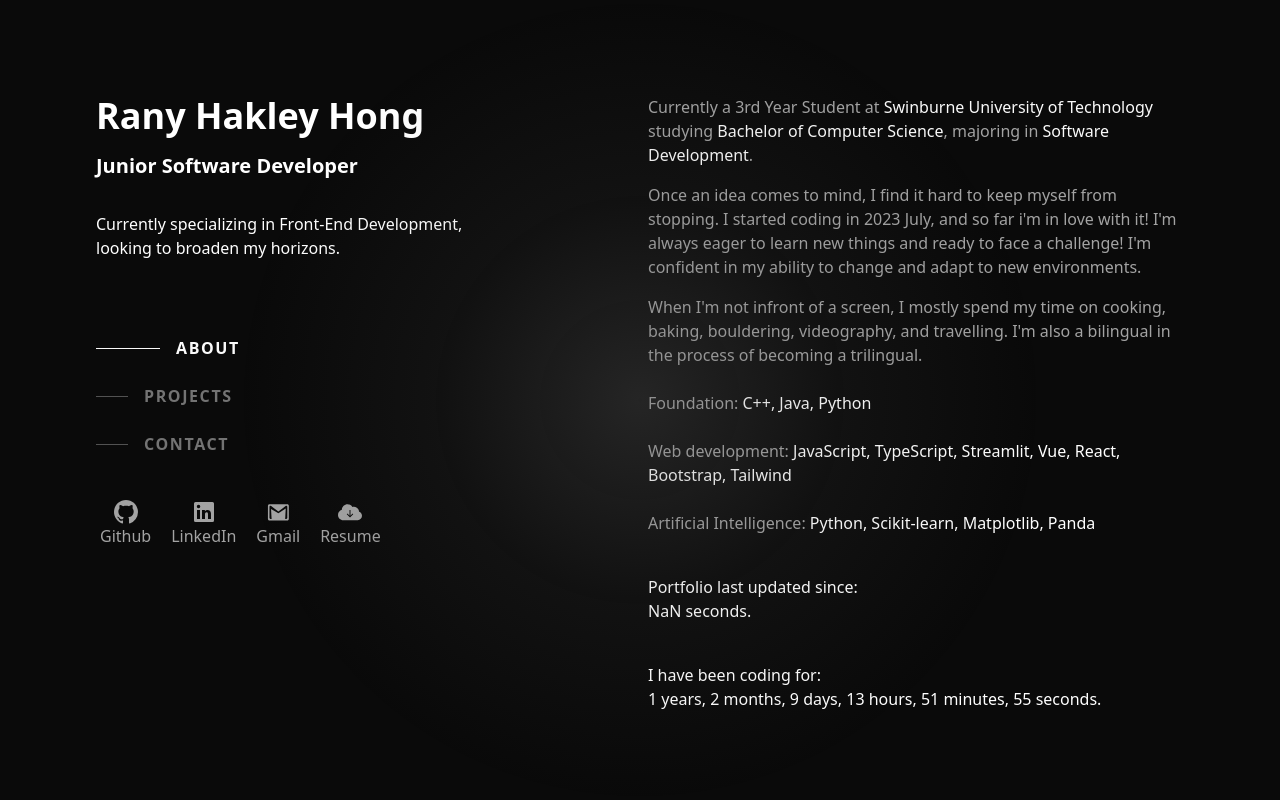
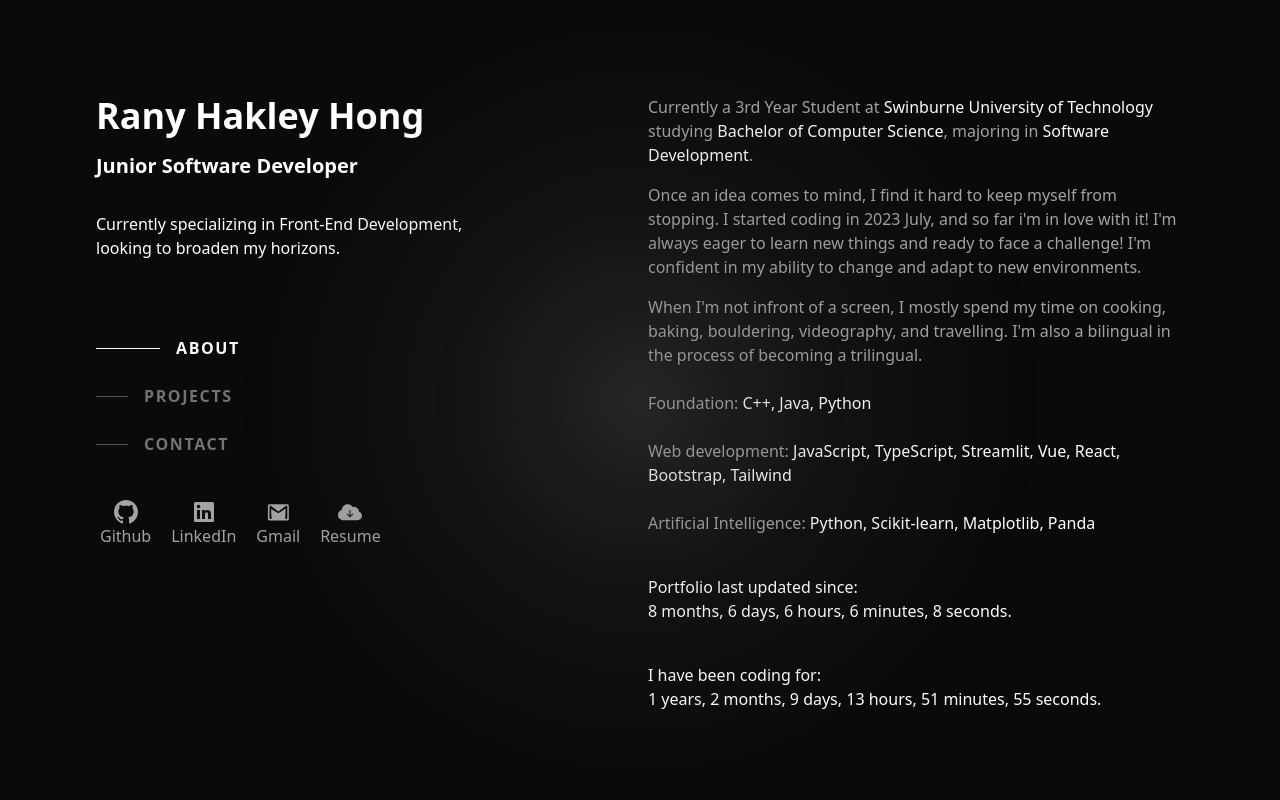
Before and after one commit to ranyhakley/portfolio-website, a Next.js app: page / in a window 1280 px wide. Shown: the top 800 px of the page. Built offline with nearby package versions, Linux system fonts and the light colour scheme; no server answers.

Commit message:
update timer

```diff
--- a/components/LastUpdated.tsx
+++ b/components/LastUpdated.tsx
@@ -21,7 +21,7 @@
   });
 
   useEffect(() => {
-    const startDate = new Date('2026-1-4T07:35:47'); // Replace with your last updated day and time in 24 hours format
+    const startDate = new Date('2026-01-04T07:45:47'); // Replace with your last updated day and time in 24 hours format
 
     const calculateTimeElapsed = () => {
       const now = new Date();
```
